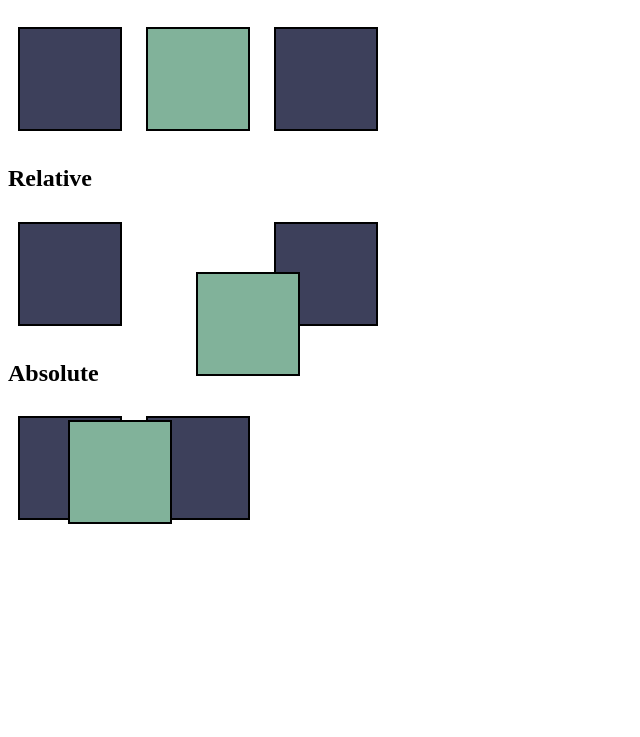
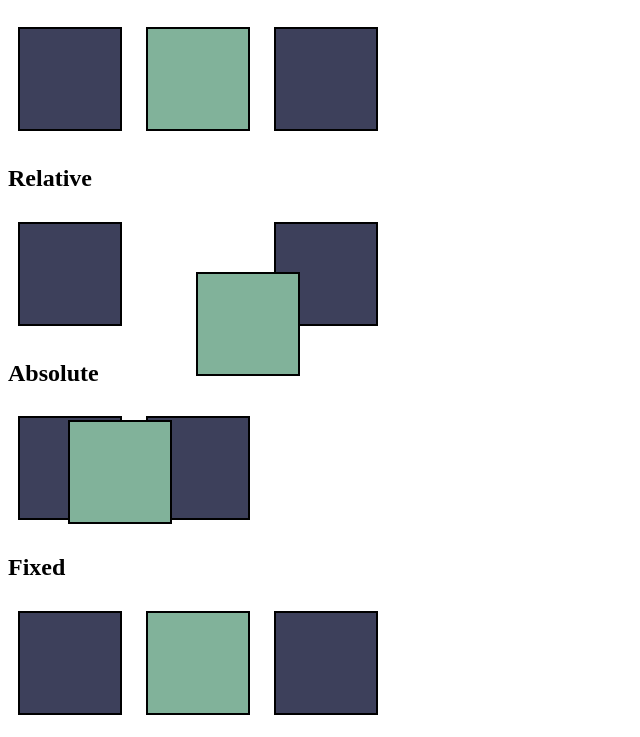
Before and after one commit to lukas-cowell/learn-css-position, a plain HTML site: page index.html in a window 1280 px wide. Shown: the part 110-847 px from the top of the page, without its empty margins (0-640 px from the left). Before the commit the page ends 800 px from the top, so only its background shows below. Drawn offline with Linux system fonts and the light colour scheme.

Commit message:
feat(fixed): create fixed position section and divs

```diff
--- a/index.html
+++ b/index.html
@@ -31,6 +31,13 @@
         <div></div>
     </section>
 
+    <section id="fixed">
+        <h2>Fixed</h2>
+        <div></div>
+        <div id="middle"></div>
+        <div></div>
+    </section>
+
 
 
 </body>
```
